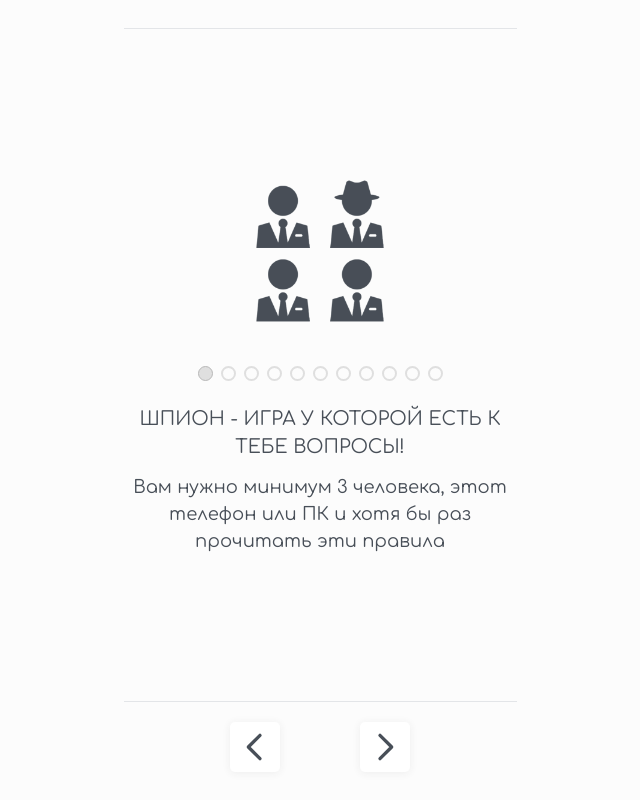
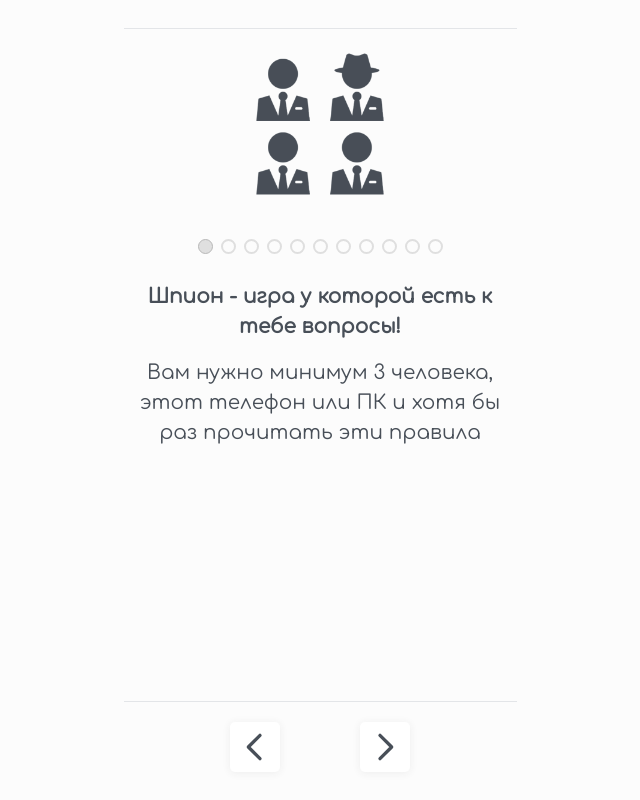
Before and after one commit to TTyKaH/spy, a Nuxt app: page /rules in a window 1280 px wide. Shown: the whole page, without its empty margins (320-960 px from the left). Built offline with nearby package versions, Linux system fonts and the light colour scheme.

Commit message:
upd rules styles

```diff
--- a/pages/rules.vue
+++ b/pages/rules.vue
@@ -1,13 +1,13 @@
 <template>
   <section id="rules">
-    <div class="wrap wrap-py flex flex-col justify-between">
+    <div class="wrap wrap-py flex flex-col relative">
       <div class="line"></div>
       <div class="overflow-scroll py-5">
         <div v-for="(rule, idx) in rules" :key="idx">
           <div v-if="idx === current" class="rule text-center grid gap-10">
             <img src="@/assets/images/players.png" class="mx-auto" width="150" alt="">
             <div class="flex flex-col gap-5">
-              <div class="grid gap-3">
+              <div class="grid gap-4">
                 <div class="circles flex justify-center gap-2 mb-3">
                   <div
                     v-for="(circle, circleIdx) in rules" :key="circleIdx"
@@ -24,7 +24,7 @@
         </div>
       </div>
       <!-- <div class="flex justify-center gap-20 py-7 absolute"> -->
-      <div class="grid gap-5">
+      <div class="grid gap-5 absolute">
         <div class="line"></div>
         <div class="flex justify-center gap-20">
           <button class="btn btn-without-p-correction" @click="prev()">
@@ -76,6 +76,9 @@ export default {
 
 <style lang="scss">
 #rules {
+  .wrap-py {
+    padding-bottom: 99px;
+  }
   .circles {
     .circle {
       width: 15px;
@@ -91,10 +94,19 @@ export default {
   }
 
   h3 {
-    font-size: 19px;
+    text-transform: none;
+    font-weight: 700;
+    font-size: 20px;
   }
   p {
-    font-size: 18px;
+    font-size: 20px;
+  }
+
+  .absolute {
+    background-color: var(--bg-color-main);
+    bottom: 28px;
+    right: 16px;
+    left: 16px;
   }
 }
 </style>
```
